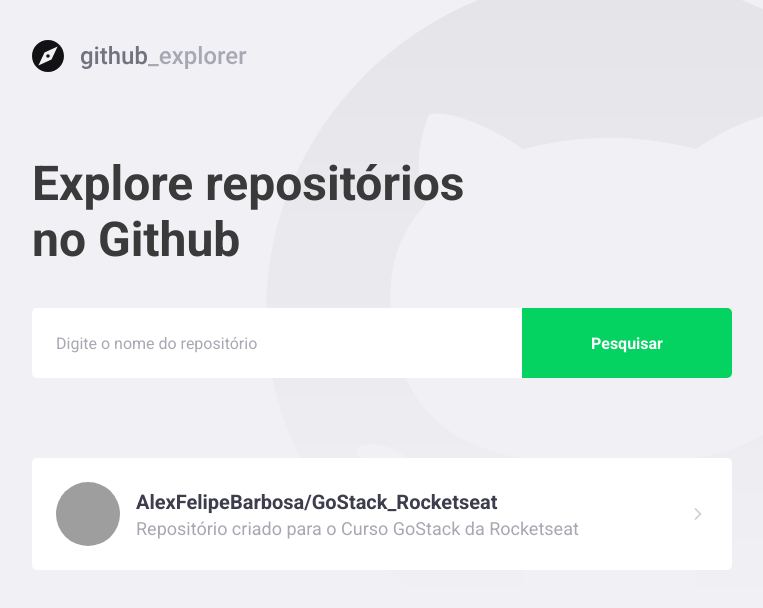
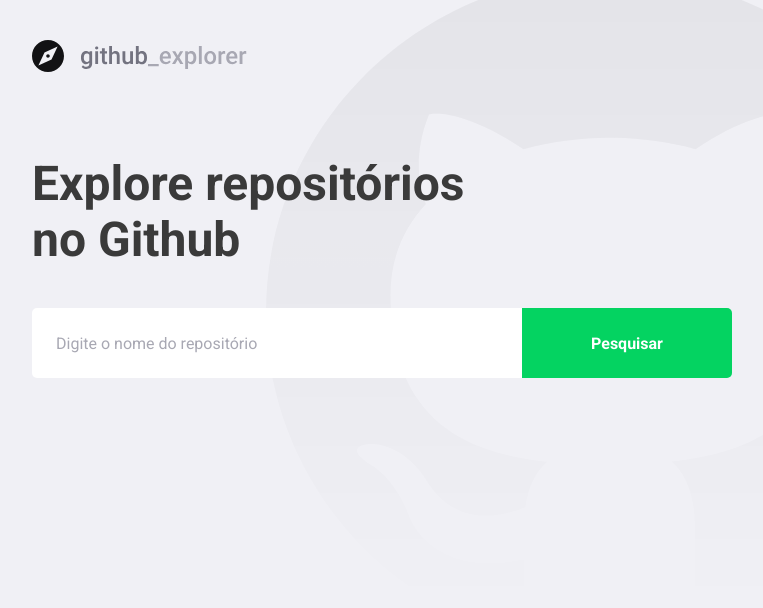
Before and after one commit to AlexFelipeBarbosa/GoStack_Rocketseat, a React (Create React App) app in the folder primeiro-projeto-react/: page / in a window 1280 px wide. Shown: the top 608 px of the page, without its empty margins (148-911 px from the left). Built offline with nearby package versions, Linux system fonts and the light colour scheme; grey boxes are pictures that could not be loaded.

Commit message:
React Primeiro Projeto - Conectando a API

```diff
--- a/primeiro-projeto-react/package.json
+++ b/primeiro-projeto-react/package.json
@@ -11,6 +11,7 @@
     "@types/react": "^17.0.0",
     "@types/react-dom": "^17.0.0",
     "@typescript-eslint/eslint-plugin": "^4.15.2",
+    "axios": "^0.21.1",
     "eslint-config-airbnb": "^18.2.1",
     "eslint-config-prettier": "^7.2.0",
     "eslint-import-resolver-typescript": "^2.3.0",
--- a/primeiro-projeto-react/src/pages/Dashboard/index.tsx
+++ b/primeiro-projeto-react/src/pages/Dashboard/index.tsx
@@ -1,34 +1,69 @@
-import React from 'react';
+import React, { useState, FormEvent } from 'react';
 import { FiChevronRight } from 'react-icons/fi';
+import api from '../../services/api';
 
 import logoImg from '../../assets/logo.svg';
 
 import { Title, Form, Repositories } from './styles';
 
+interface Repository {
+  full_name: string;
+  description: string;
+  owner: {
+    login: string;
+    avatar_url: string;
+  };
+}
+
 const Dashboard: React.FC = () => {
+  const [newRepo, setNewRepo] = useState('');
+  const [repositories, setRepositories] = useState<Repository[]>([]);
+
+  async function handleAddRepository(
+    event: FormEvent<HTMLFormElement>,
+  ): Promise<void> {
+    // Adição de um novo repositório.
+    // Consumir API do Github
+    // Salvar novo repositório no estado.
+    event.preventDefault();
+
+    const response = await api.get(`repos/${newRepo}`);
+
+    const repository = response.data;
+
+    setRepositories([...repositories, repository]);
+    setNewRepo('');
+  }
+
   return (
     <>
       <img src={logoImg} alt="Github Explorer" />
       <Title> Explore repositórios no Github</Title>
 
-      <Form>
-        <input placeholder="Digite o nome do repositório " />
+      <Form onSubmit={handleAddRepository}>
+        <input
+          value={newRepo}
+          onChange={(e) => setNewRepo(e.target.value)}
+          placeholder="Digite o nome do repositório "
+        />
         <button type="submit">Pesquisar</button>
       </Form>
 
       <Repositories>
-        <a href="teste">
+        {repositories.map((repository) => (
+          <a key={repository.full_name} href="teste">
             <img
-            src="https://avatars.githubusercontent.com/u/12144620?s=400&u=b9785347e44440d8a08fbbaf61a72288c05671e0&v=4"
-            alt="Alex Barbosa"
+              src={repository.owner.avatar_url}
+              alt={repository.owner.login}
             />
             <div>
-            <strong>AlexFelipeBarbosa/GoStack_Rocketseat</strong>
-            <p>Repositório criado para o Curso GoStack da Rocketseat</p>
+              <strong>{repository.full_name}</strong>
+              <p>{repository.description}</p>
             </div>
 
             <FiChevronRight size={20} />
           </a>
+        ))}
       </Repositories>
     </>
   );
--- a/primeiro-projeto-react/src/pages/Dashboard/styles.ts
+++ b/primeiro-projeto-react/src/pages/Dashboard/styles.ts
@@ -76,7 +76,9 @@
     }
 
     div {
-      margin-left: 16px;
+      margin: 0 16px;
+      flex: 1;
+
       strong {
         font-size: 20px;
         color: #3d3d4d;
--- /dev/null
+++ b/primeiro-projeto-react/src/services/api.ts
@@ -0,0 +1,7 @@
+import axios from 'axios';
+
+const api = axios.create({
+  baseURL: 'https://api.github.com',
+});
+
+export default api;
```
Also changed, not shown: primeiro-projeto-react/.eslintrc.json, 1 other file (tests, documents, lock files or other folders). Lines whose indentation alone changed are shown as unchanged.
